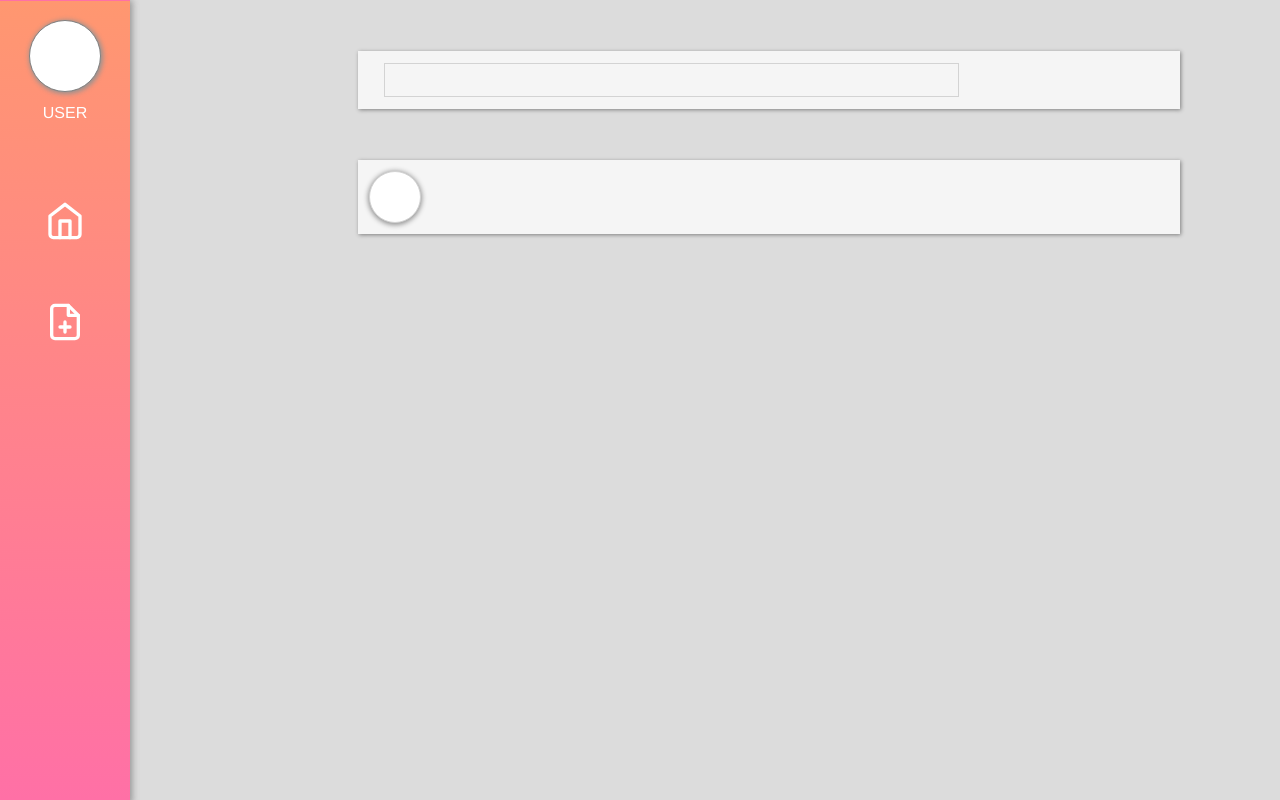
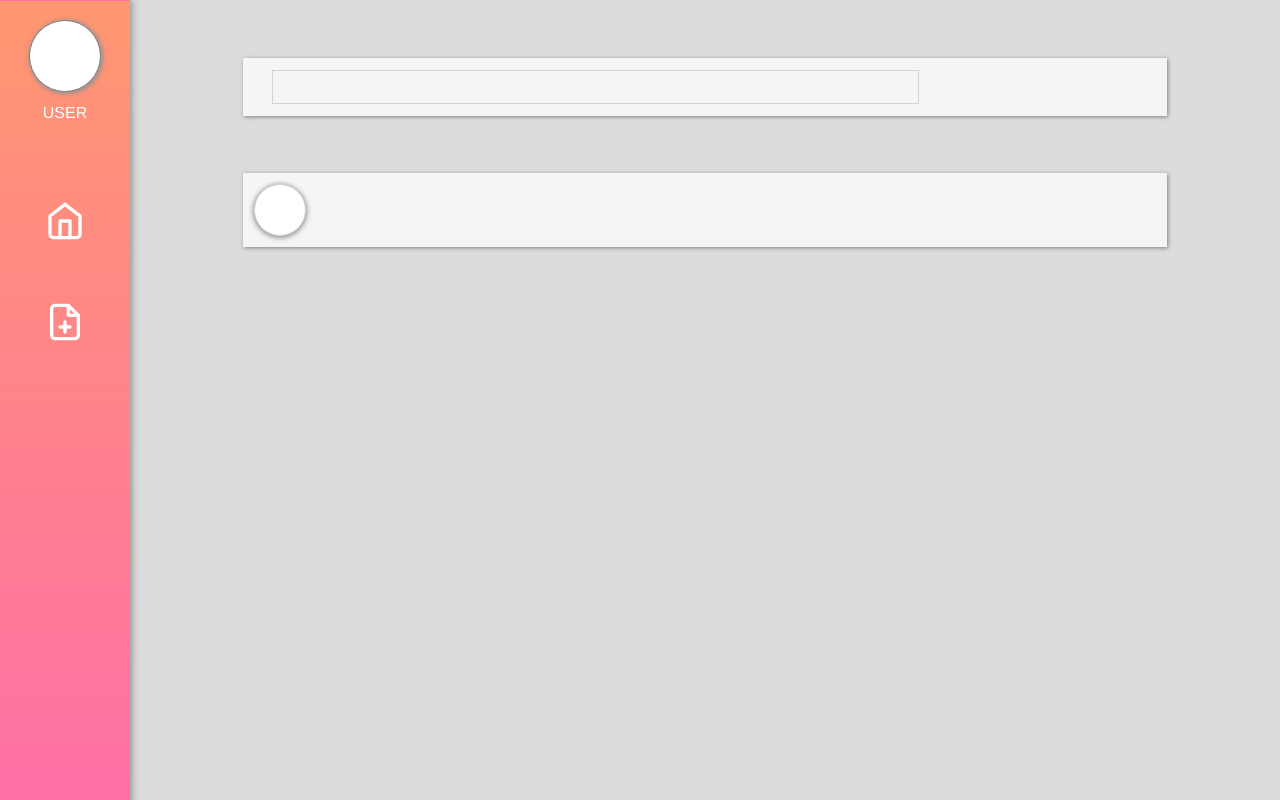
Before and after one commit to jeffnguyener/sim3, a React (Create React App) app: page /#/dashboard in a window 1280 px wide. Shown: the top 800 px of the page. Built offline with nearby package versions, Linux system fonts and the light colour scheme.

Commit message:
fixed nav and css

```diff
--- a/src/App.js
+++ b/src/App.js
@@ -15,7 +15,7 @@ function App() {
 
 const RouteContainer = styled.div`
   height: 100%;
-  width: 80%;
+  width: 100%;
   display: flex;
   justify-content: center;
   align-items: center;
--- a/src/Components/Dashboard.css
+++ b/src/Components/Dashboard.css
@@ -1,6 +1,7 @@
 div .dashContainer {
     width: 100%;
     height: 100%;
+    margin-left: 10%;
 }
 
 div .dash-console {
```
